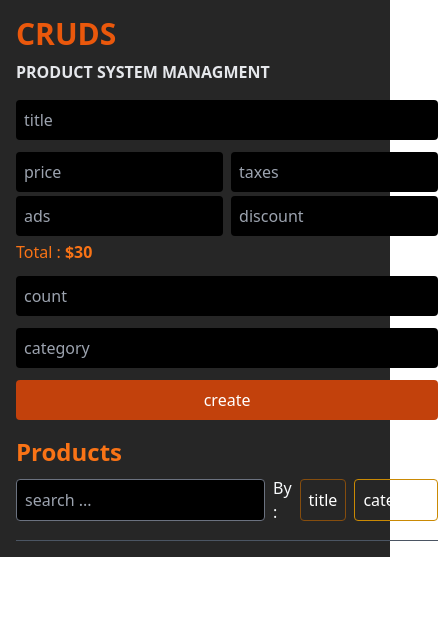
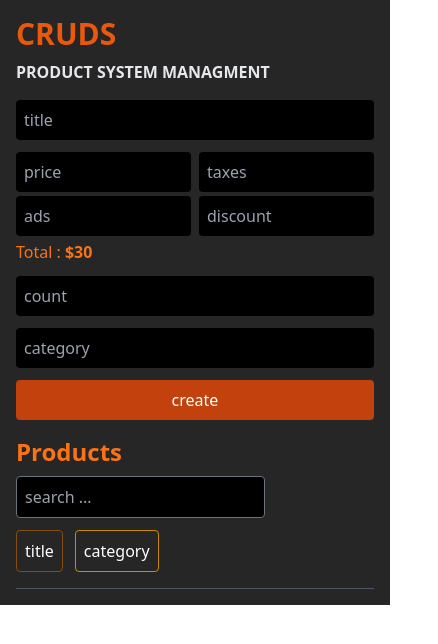
Before and after one commit to abrar997/crud-system-managment, a React (Create React App) app: page / in a window 390 px wide. Shown: the top 644 px of the page, 438 px wide, since content can reach past the window. Built offline with nearby package versions, Linux system fonts and the light colour scheme.

Commit message:
check responsive

```diff
--- a/public/index.html
+++ b/public/index.html
@@ -24,7 +24,7 @@
       work correctly both with client-side routing and a non-root public URL.
       Learn how to configure a non-root public URL by running `npm run build`.
     -->
-    <title>React App</title>
+    <title>product system managment</title>
   </head>
   <body>
     <noscript>You need to enable JavaScript to run this app.</noscript>
--- a/src/App.js
+++ b/src/App.js
@@ -59,18 +59,19 @@ export default function App() {
         <div className="lg:flex grid gap-2 justify-between items-center  border-b pb-4 border-gray-600">
           <h1 className="text-2xl font-semibold text-orange-500">Products</h1>
           <div>
-            <form className="flex gap-2 lg:gap-3 items-center">
+            <form className="lg:flex grid gap-3 lg:gap-3 items-center">
               <input
                 className="border bg-black border-gray-500 rounded p-2"
                 placeholder="search ..."
               />
-              <span>By :</span>
+              <div className="flex gap-3 items-center">
                 <button className="border border-yellow-800 hover:bg-gray-900 rounded text-white p-2">
                   title
                 </button>
                 <button className="border border-yellow-600 hover:bg-gray-900 rounded text-white p-2">
                   category
                 </button>
+              </div>
             </form>
           </div>
         </div>
```
Lines whose indentation alone changed are shown as unchanged.
